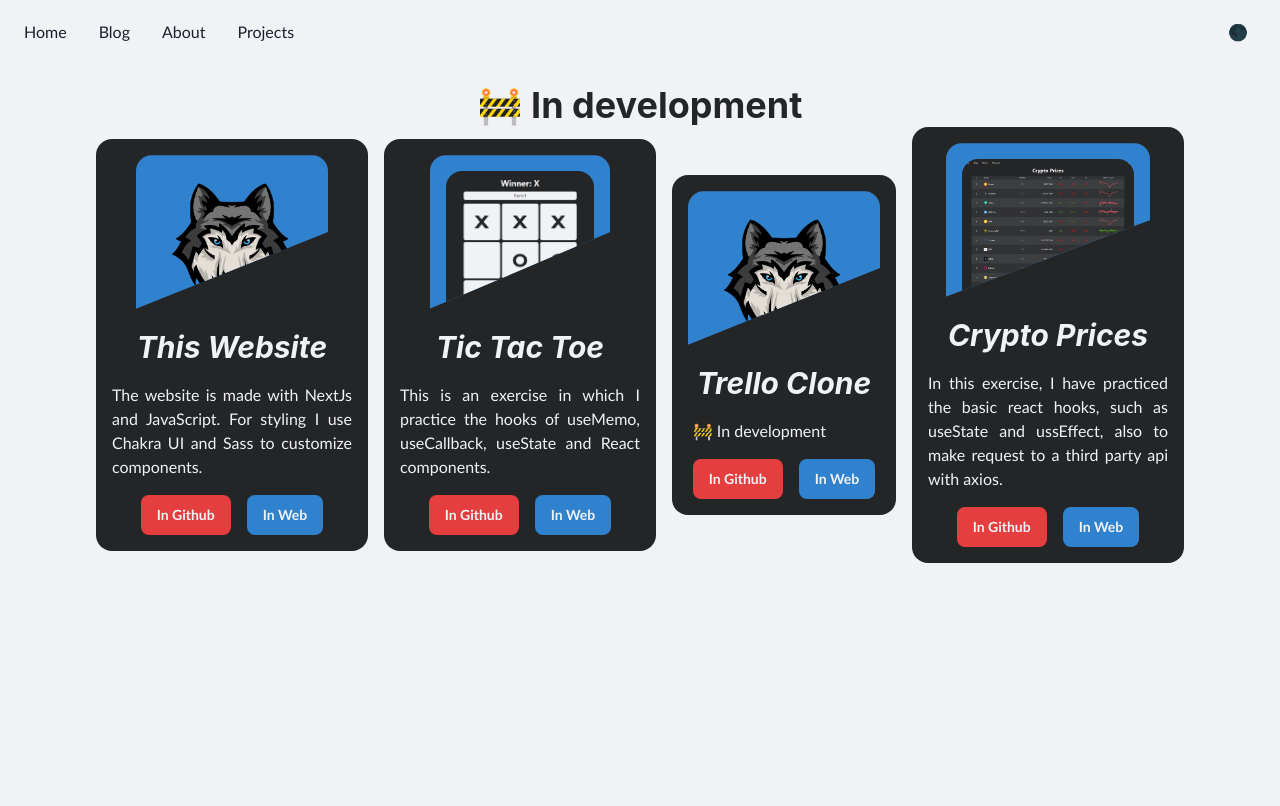
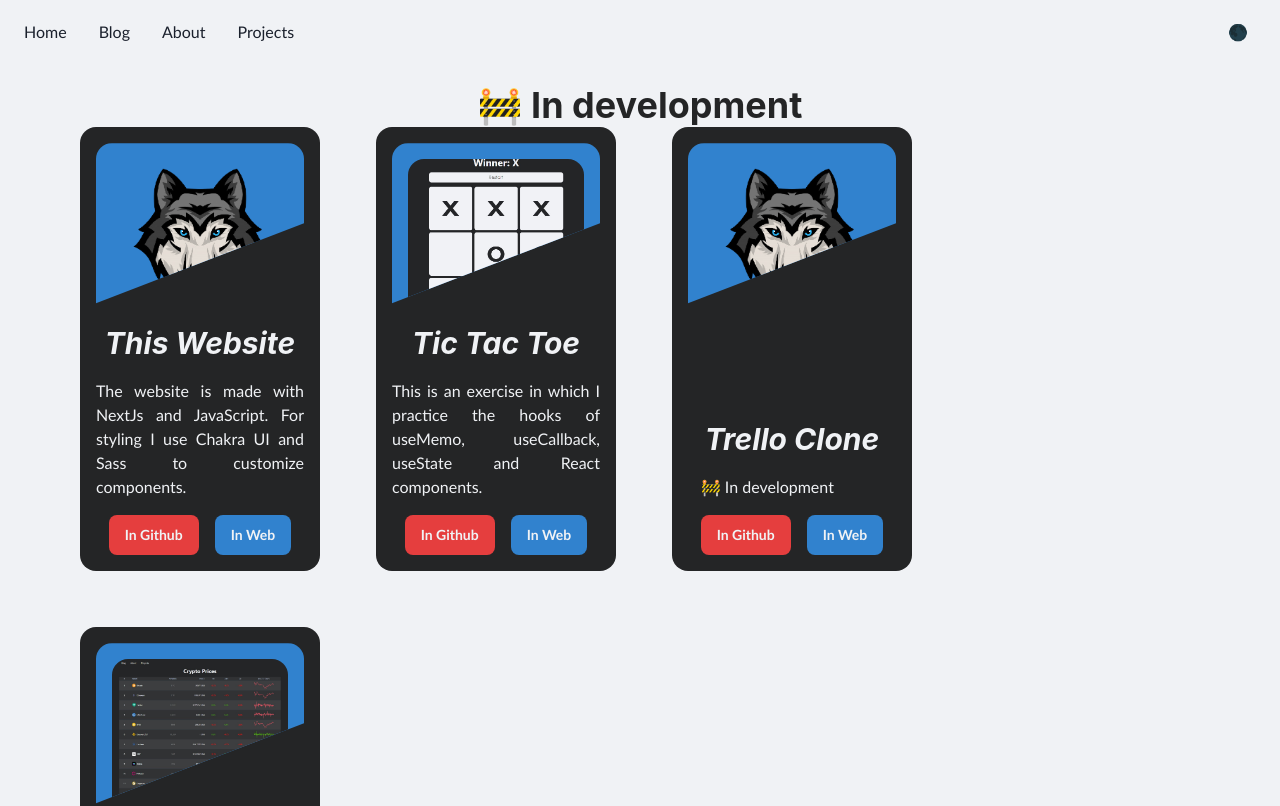
Before and after one commit to wolfero/old_web, a Next.js app: page /projects in a window 1280 px wide. Shown: the top 806 px of the page. Built offline with nearby package versions, Linux system fonts and the light colour scheme.

Commit message:
💄 Styling project card

```diff
--- a/src/components/ProjectCard/ProjectCard.module.scss
+++ b/src/components/ProjectCard/ProjectCard.module.scss
@@ -6,6 +6,8 @@
     text-align: center;
     border-radius: 1rem;
     padding: 1rem;
+    min-width: 240px;
+    max-width: 240px;
 
     &:hover {
         .FotoBox {
@@ -15,13 +17,15 @@
     }
 
     .FotoBox {
+        display: flex;
         padding: 1rem;
         border-radius: 1rem;
         clip-path: polygon(0 0, 100% 0, 100% 40%, 0 80%);
         transition: all 0.4s linear;
+        height: 200px;
 
         .Foto {
-            max-height: 10rem;
+            object-fit: cover;
             border-radius: 1rem;
         }
     }
--- a/src/components/ProjectCard/ProjectCard.tsx
+++ b/src/components/ProjectCard/ProjectCard.tsx
@@ -40,6 +40,7 @@ const ProjectCard = ({ project }: ProjectCardProps) => {
                     {project.description}
                 </Box>
                 <Stack className={styles.Buttons}>
+                    {project.githubLink ? (
                         <Link href={project.githubLink}>
                             <Button
                                 fontSize={"sm"}
@@ -49,12 +50,17 @@ const ProjectCard = ({ project }: ProjectCardProps) => {
                                 }}
                                 _active={{
                                     bg: useColorModeValue(lightMode, darkMode),
-                                color: useColorModeValue(darkMode, lightMode),
+                                    color: useColorModeValue(
+                                        darkMode,
+                                        lightMode
+                                    ),
                                 }}
                             >
                                 In Github
                             </Button>
                         </Link>
+                    ) : null}
+                    {project.webLink ? (
                         <Link href={project.webLink}>
                             <Button
                                 fontSize={"sm"}
@@ -64,12 +70,16 @@ const ProjectCard = ({ project }: ProjectCardProps) => {
                                 }}
                                 _active={{
                                     bg: useColorModeValue(lightMode, darkMode),
-                                color: useColorModeValue(darkMode, lightMode),
+                                    color: useColorModeValue(
+                                        darkMode,
+                                        lightMode
+                                    ),
                                 }}
                             >
                                 In Web
                             </Button>
                         </Link>
+                    ) : null}
                 </Stack>
             </Box>
         </Box>
--- a/src/views/Projects/Projects.module.scss
+++ b/src/views/Projects/Projects.module.scss
@@ -1,13 +1,13 @@
 .Projects {
     .Gallery {
         display: flex;
-        justify-content: center;
-        align-items: center;
-        gap: 1rem;
+        justify-content: start;
+        flex-wrap: wrap;
+        gap: 3.5rem;
 
         @media (max-width: 768px) {
             & {
-                flex-wrap: wrap;
+                justify-content: center;
             }
         }
     }
```
Lines whose indentation alone changed are shown as unchanged.
